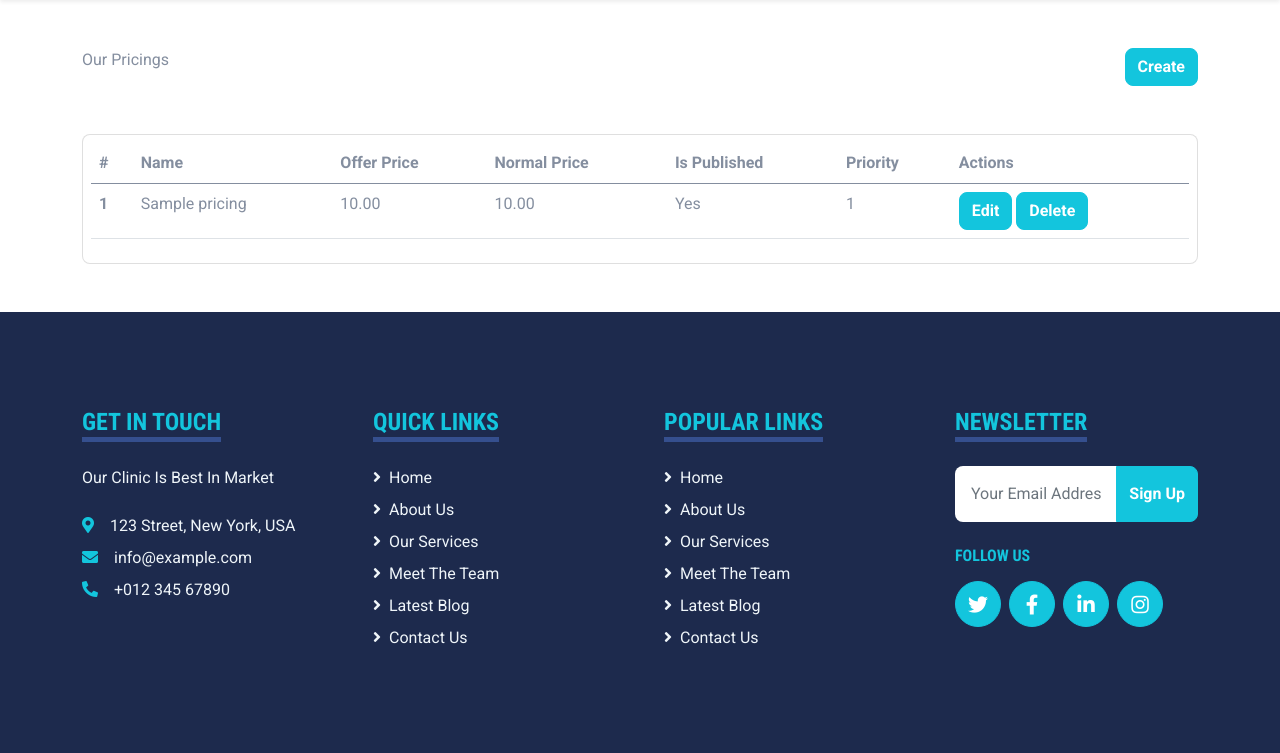
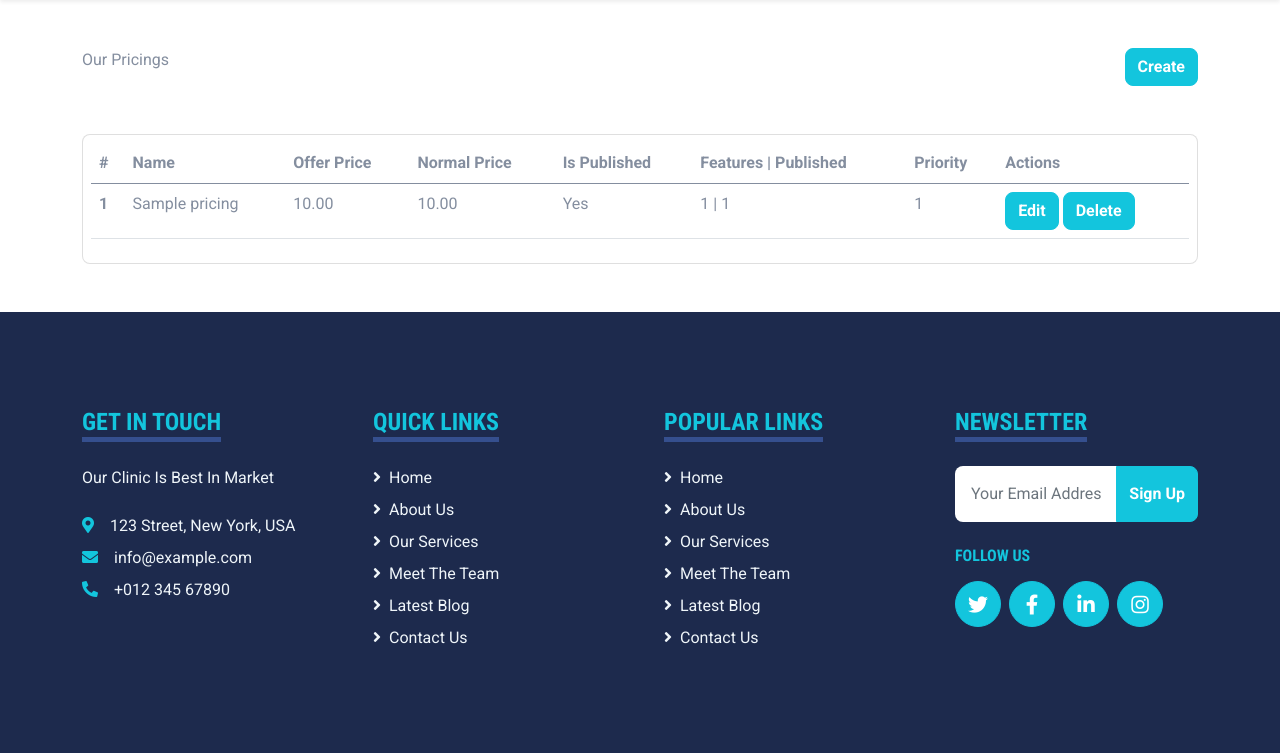
Before and after one commit to sedaisagar/django-basic, a Django app: page /pricings in a window 1280 px wide. Shown: the part 128-881 px from the top of the page. Run offline with Django 4.2, Linux system fonts and the light colour scheme; tables that the repository leaves empty hold one stand-in row (values such as "Sample post"); some libraries are stand-ins or nearby versions.

Commit message:
Added template tag

```diff
--- /dev/null
+++ b/pricings/templatetags/pricing_filter.py
@@ -0,0 +1,8 @@
+from django import template
+
+
+register = template.Library()
+
+@register.filter(name="pub_count")
+def pub_count(value):
+    return value.features.filter(published=True).count()
--- a/templates/custom-admin/pricings.html
+++ b/templates/custom-admin/pricings.html
@@ -1,4 +1,5 @@
 {% include 'includes/header.html' %}
+{% load pricing_filter %}
 <div class="container mt-5">
 
     <div class="d-flex justify-content-between my-5">
@@ -14,6 +15,7 @@
                     <th scope="col">Offer Price</th>
                     <th scope="col">Normal Price</th>
                     <th scope="col">Is Published</th>
+                    <th scope="col">Features | Published</th>
                     <th scope="col">Priority</th>
                     <th scope="col">Actions</th>
                 </tr>
@@ -26,6 +28,7 @@
                     <td>{{i.offer_price}}</td>
                     <td>{{i.normal_price}}</td>
                     <td>{% if i.published %} Yes {% else %} No {% endif %}</td>
+                    <td>{{i.features.count}} | {{i|pub_count}}</td>
                     <td>{{i.priority}}</td>
                     <td>
                         <a class="btn btn-primary" href="{% url 'pricings-edit' i.pk %}">Edit</a>
```
Also changed, not shown: pricings/templatetags/__init__.py (added).
